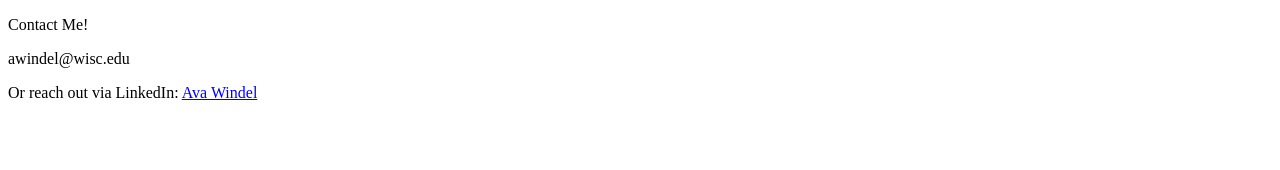
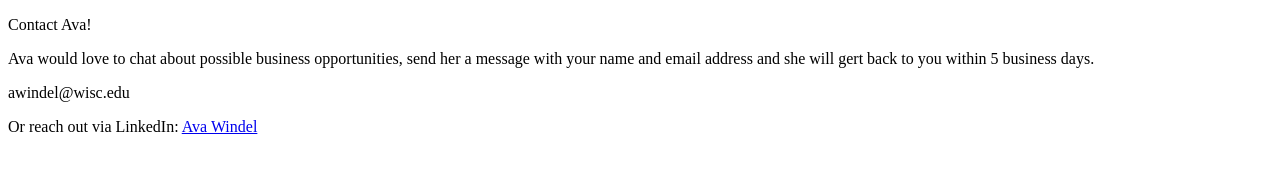
Before and after one commit to lis-351ava/lis-351ava.github.io, a plain HTML site: page contactme.html in a window 1280 px wide. Drawn offline with Linux system fonts and the light colour scheme.

Commit message:
Update contactme.html

```diff
--- a/contactme.html
+++ b/contactme.html
@@ -10,7 +10,8 @@
 
 	<body>
 		<!--- Enter code below this comment. Remember all code you want to display to users needs to be between the <body> tags -->
-			<p>Contact Me!</p>
+			<p>Contact Ava!</p>
+			<p>Ava would love to chat about possible business opportunities, send her a message with your name and email address and she will gert back to you within 5 business days. </p>
 			<p>awindel@wisc.edu</p>
 			<p>Or reach out via LinkedIn: <a href=“https://www.linkedin.com/in/ava-windel/”>Ava Windel</a></p>
 	</body>
```
